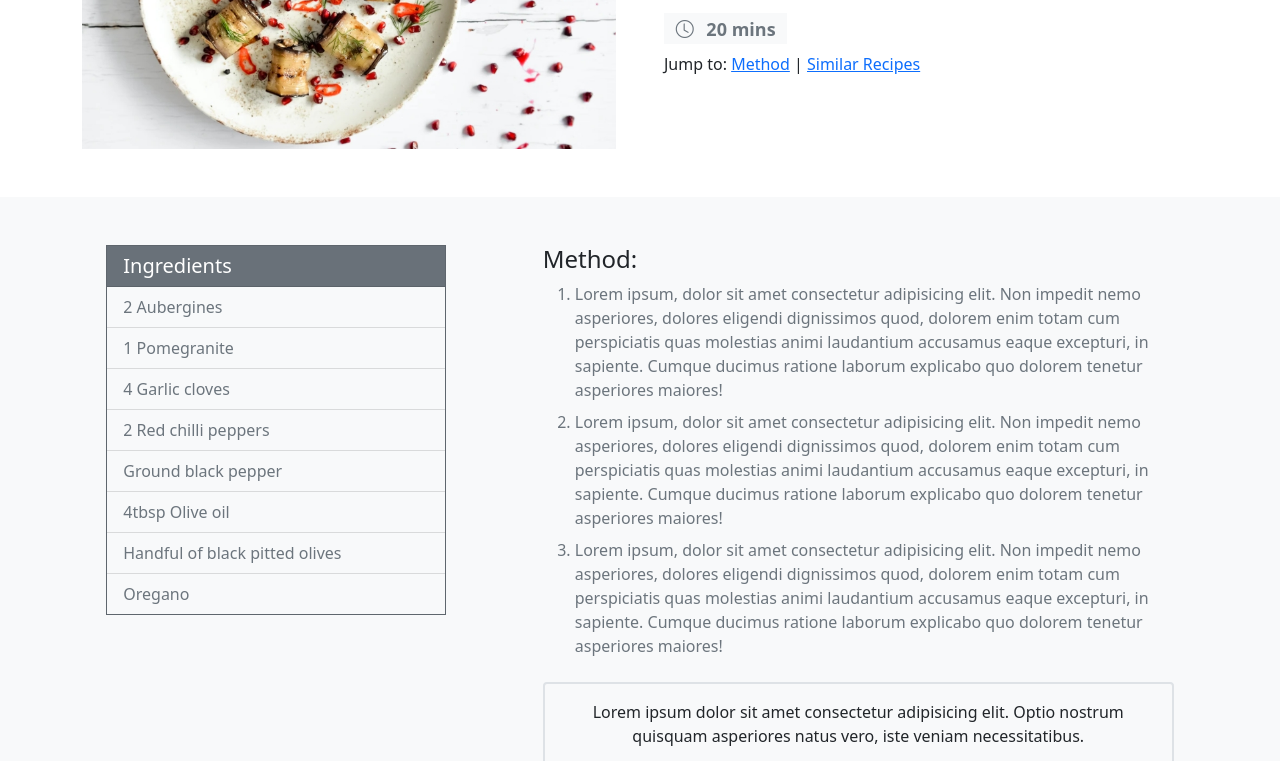
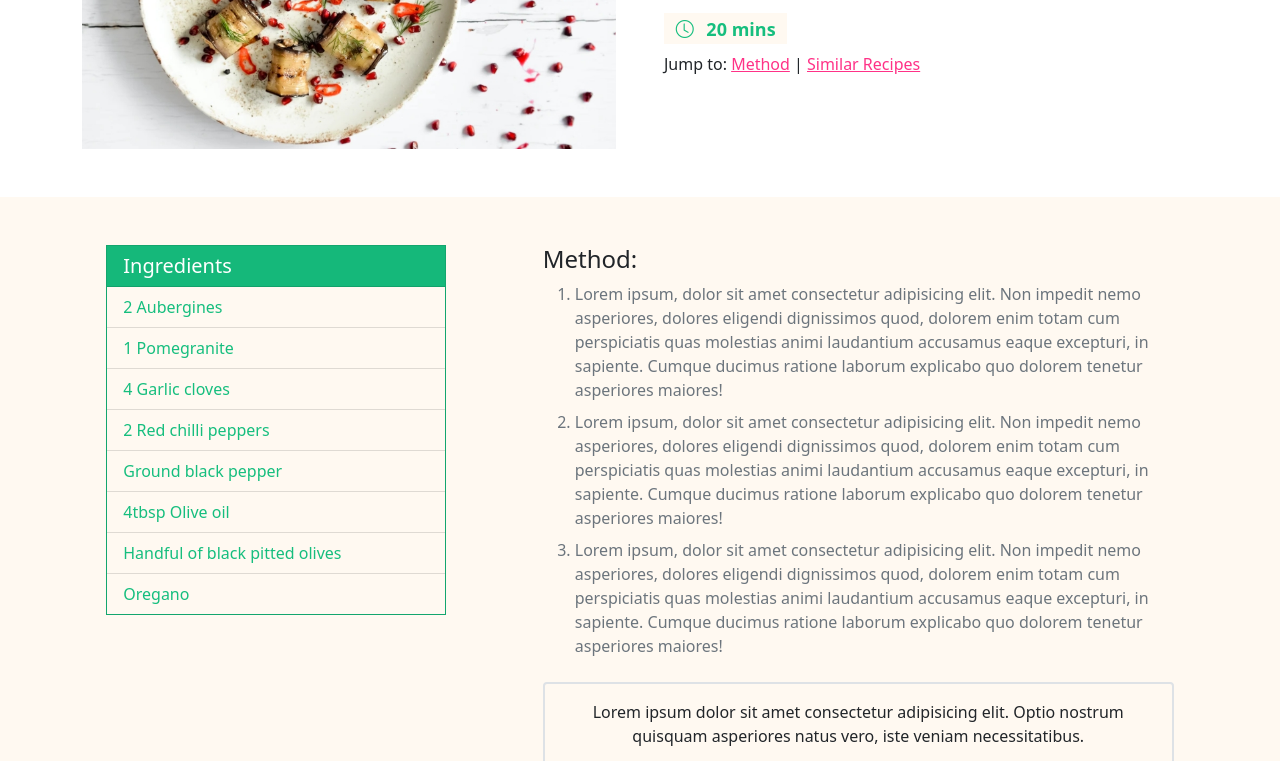
Before and after one commit to iamshaunjp/Customizing-Bootstrap-5, a website: page index.html in a window 1280 px wide. Shown: the part 361-1122 px from the top of the page. Drawn offline with nearby package versions, Linux system fonts and the light colour scheme.

Commit message:
lesson-5

```diff
--- a/sass/main.scss
+++ b/sass/main.scss
@@ -4,5 +4,10 @@ $enable-button-pointers: false;
 $enable-negative-margins: true;
 $enable-smooth-scroll: false;
 
+// theme color variables
+$primary: #ff3287;
+$secondary: #16be7e;
+$light: #fff9f1;
+
 // import bootstrap whole sass lib
 @import "../node_modules/bootstrap/scss/bootstrap";
```
Also changed, not shown: css/main.min.css, 1 other file.
